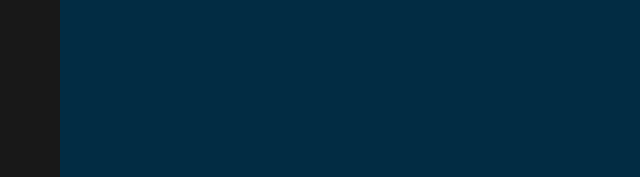
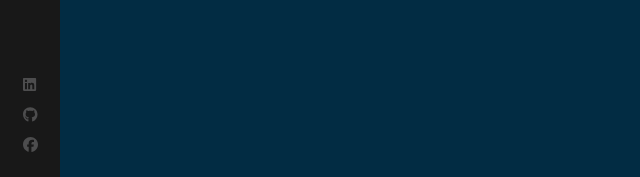
Before and after one commit to syedshahidashiqali/my_portfolio_website_1, a React (Create React App) app: page / in a window 1280 px wide. Shown: the part 620-797 px from the top of the page, without its empty margins (0-640 px from the left). Built offline with nearby package versions, Linux system fonts and the light colour scheme.

Commit message:
complete left sidebar

```diff
--- a/src/components/Sidebar/index.jsx
+++ b/src/components/Sidebar/index.jsx
@@ -4,6 +4,7 @@
 import LogoSubtitle from '../../assets/images/logo_sub.png'
 import { FontAwesomeIcon } from '@fortawesome/react-fontawesome'
 import { faEnvelope, faHome, faUser } from '@fortawesome/free-solid-svg-icons'
+import { faFacebook, faGithub, faLinkedin } from '@fortawesome/free-brands-svg-icons'
 
 const Sidebar = () => {
   return (
@@ -32,6 +33,35 @@
           <FontAwesomeIcon icon={faEnvelope} color="#4d4d4e" />
         </NavLink>
       </nav>
+      <ul>
+        <li>
+          <a
+            target="_blank"
+            rel="noreferrer"
+            href="https://www.linkedin.com/in/shahid-ashiq-ali-40522a18b"
+          >
+            <FontAwesomeIcon icon={faLinkedin} color="#4d4d4e" />
+          </a>
+        </li>
+        <li>
+          <a
+            target="_blank"
+            rel="noreferrer"
+            href="https://github.com/syedshahidashiqali"
+          >
+            <FontAwesomeIcon icon={faGithub} color="#4d4d4e" />
+          </a>
+        </li>
+        <li>
+          <a
+            target="_blank"
+            rel="noreferrer"
+            href="https://www.facebook.com/syedshahid.ali.9083/"
+          >
+            <FontAwesomeIcon icon={faFacebook} color="#4d4d4e" />
+          </a>
+        </li>
+      </ul>
     </div>
   )
 }
--- a/src/components/Sidebar/index.scss
+++ b/src/components/Sidebar/index.scss
@@ -88,10 +88,35 @@
         content: 'CONTACT';
       }
     }
+
     a.active {
       svg {
         color: #ffd700;
       }
     }
   }
+
+  ul {
+    position: absolute;
+    bottom: 20px;
+    width: 100%;
+    display: block;
+    padding: 0;
+    list-style: none;
+    text-align: center;
+    margin: 0;
+
+    li {
+      a {
+        padding: 7px 0;
+        display: block;
+        font-size: 15px;
+        line-height: 16px;
+
+        &:hover svg {
+          color: #ffd700;
+        }
+      }
+    }
+  }
 }
```
